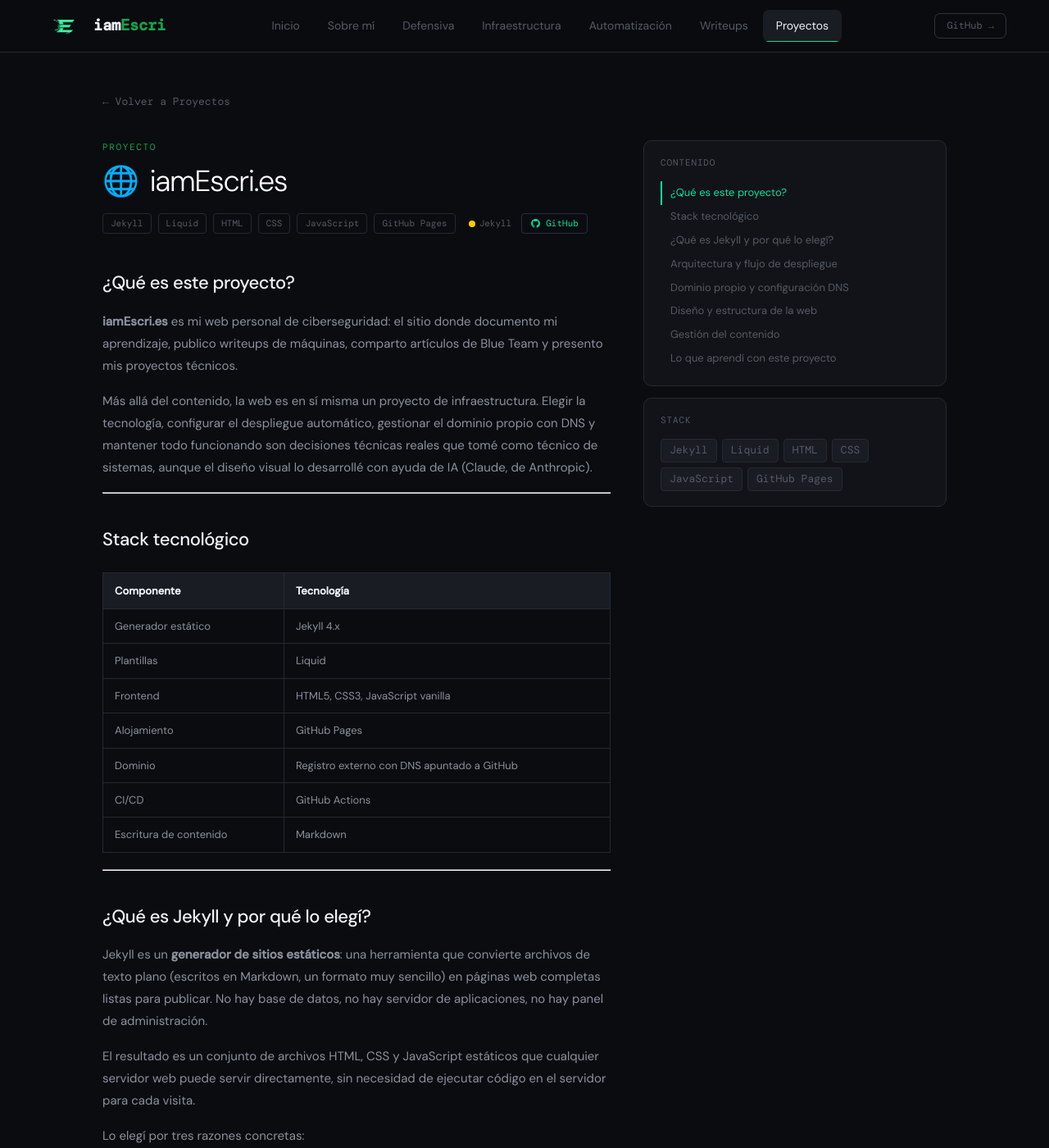
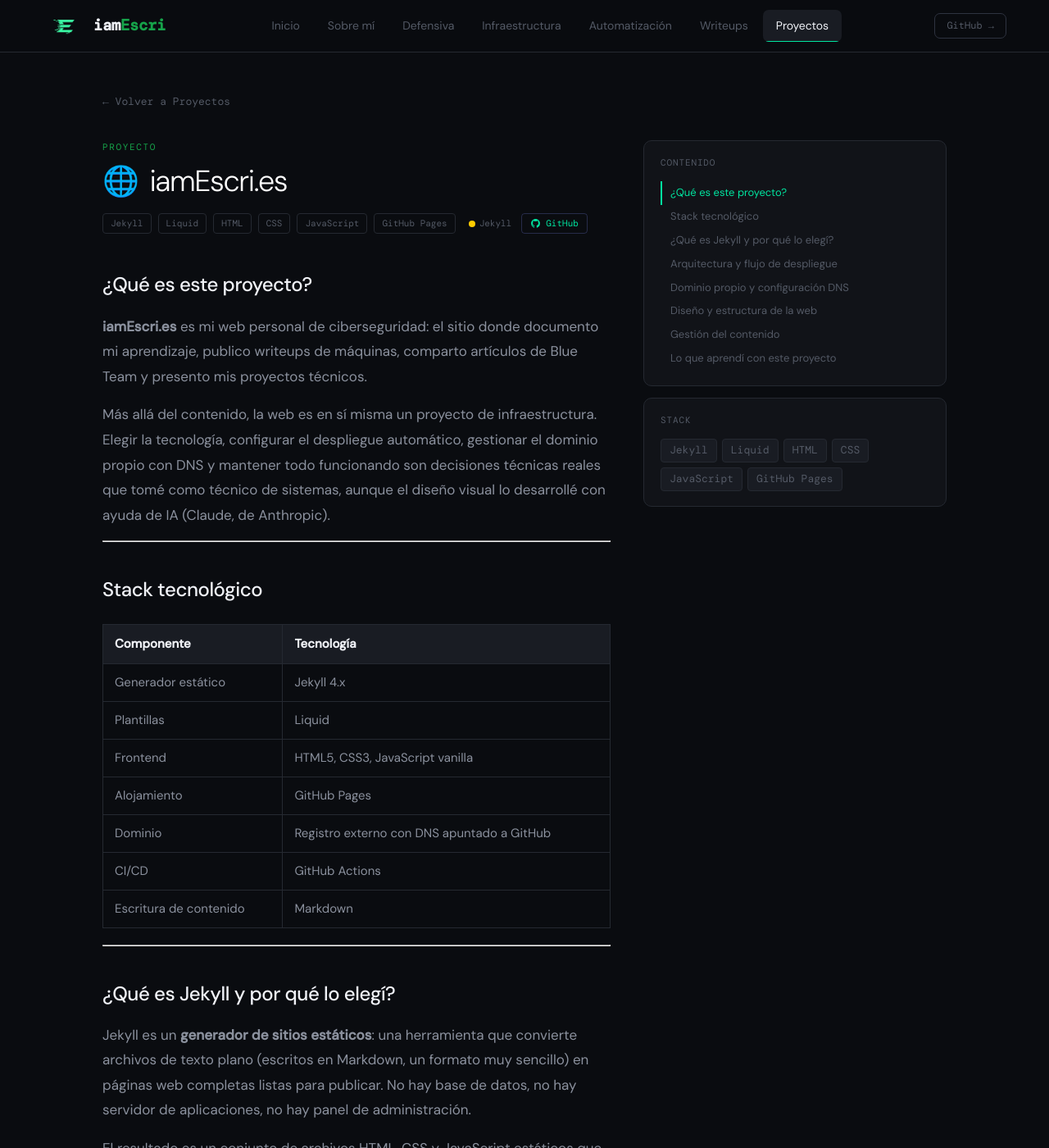
Before and after one commit to iamEscri/iamescri.github.io, a Jekyll site: the page built from _posts/projects/2026-04-01-iamescri-web.md, in a window 1280 px wide and 1400 px high. Shown: the whole window at 82% size. Built offline with Jekyll 4.4.1, drawn with Linux system fonts in a browser that asks for light colours.

Commit message:
Update main.css

```diff
--- a/assets/css/main.css
+++ b/assets/css/main.css
@@ -1163,9 +1163,9 @@
 .writeup-hero { margin-bottom: 40px; }
 .writeup-meta-line { display: flex; gap: 10px; align-items: center; margin-bottom: 14px; flex-wrap: wrap; }
 .writeup-title { font-size: 36px; font-weight: 300; letter-spacing: -.04em; line-height: 1.15; color: #fff; }
-.writeup-body { font-size: 15px; color: var(--text2); line-height: 1.8; }
-.writeup-body h2 { font-size: 22px; font-weight: 500; color: var(--text); margin: 36px 0 14px; letter-spacing: -.02em; }
-.writeup-body h3 { font-size: 17px; font-weight: 500; color: var(--text); margin: 28px 0 10px; }
+.writeup-body { font-size: 17px; color: var(--text2); line-height: 1.8; }
+.writeup-body h2 { font-size: 24px; font-weight: 500; color: var(--text); margin: 36px 0 14px; letter-spacing: -.02em; }
+.writeup-body h3 { font-size: 19px; font-weight: 500; color: var(--text); margin: 28px 0 10px; }
 .writeup-body p  { margin-bottom: 16px; }
 .writeup-body a  { color: var(--accent2); }
 .writeup-body img { border-radius: var(--radius); border: 1px solid var(--border); margin: 24px 0; }
@@ -1180,7 +1180,7 @@
   color: var(--text2);
   font-style: italic;
 }
-.writeup-body table { width: 100%; border-collapse: collapse; margin: 20px 0; font-size: 13px; }
+.writeup-body table { width: 100%; border-collapse: collapse; margin: 20px 0; font-size: 15px; }
 .writeup-body th { background: var(--bg3); color: var(--text); padding: 10px 14px; text-align: left; border: 1px solid var(--border); }
 .writeup-body td { padding: 9px 14px; border: 1px solid var(--border); color: var(--text2); }
 
```
